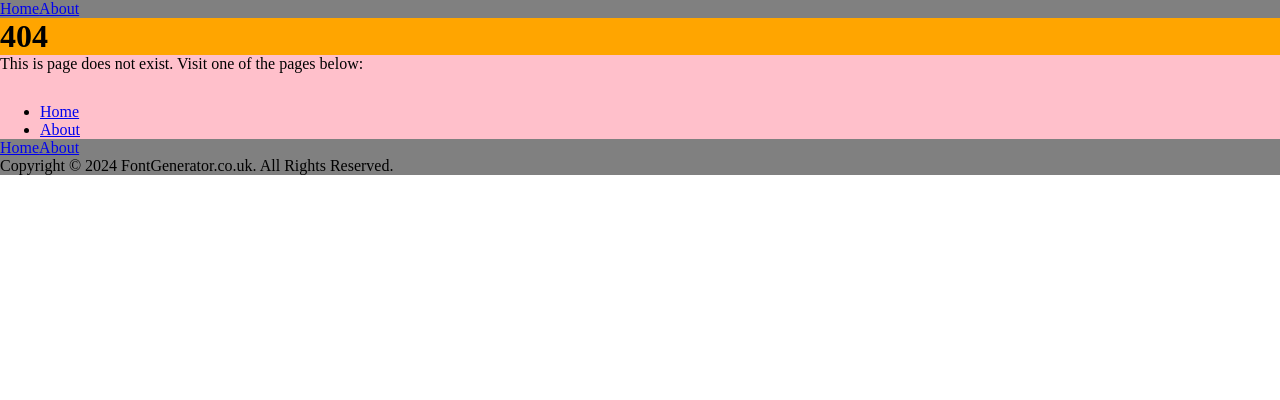
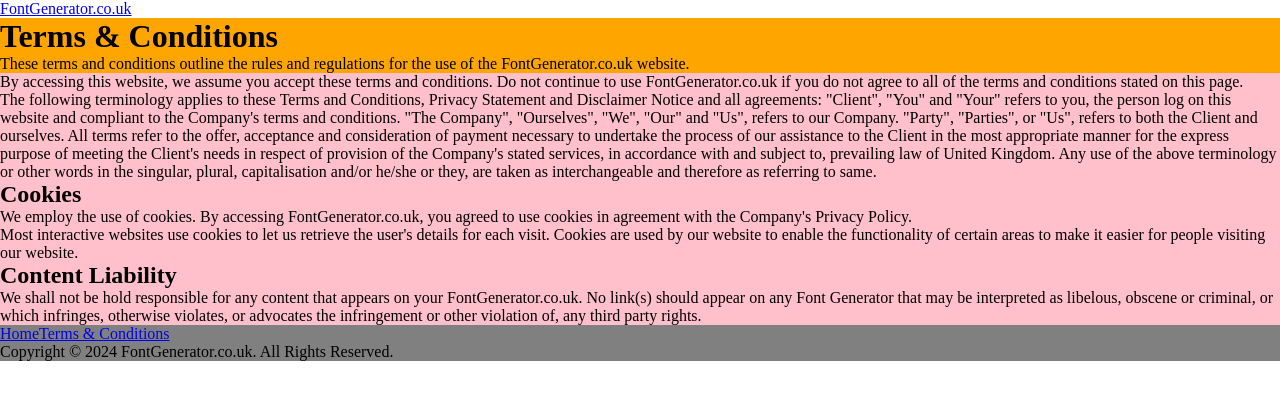
Before and after one commit to johnnyfwk/font-generator-front-end, a React (Create React App) app: page /terms-and-conditions in a window 1280 px wide. Before the commit this address had no page. Shown: the top 400 px of the page. Built offline with nearby package versions, Linux system fonts and the light colour scheme.

Commit message:
Creating home page copy and terms and conditions.

```diff
--- a/src/App.js
+++ b/src/App.js
@@ -1,17 +1,17 @@
 import { Routes, Route } from "react-router-dom";
-import Nav from "./components/Nav";
+import Logo from "./components/Logo";
 import Home from "./pages/Home";
-import About from "./pages/About";
 import Footer from "./components/Footer";
+import TermsAndConditions from "./pages/TermsAndConditions";
 import Error404 from "./pages/Error404";
 
 function App() {
     return (
         <div className="App">
-            <Nav />
+            <Logo />
             <Routes>
                 <Route path="/" element={<Home />} />
-                <Route path="/about" element={<About />} />
+                <Route path="/terms-and-conditions" element={<TermsAndConditions />} />
                 <Route path="*" element={<Error404 />} />
             </Routes>
             <Footer />
--- a/src/components/Footer.jsx
+++ b/src/components/Footer.jsx
@@ -6,7 +6,7 @@
             <div id="footer-links-wrapper">
                 <div className="footer-links">
                     <Link to="/">Home</Link>
-                    <Link to="/about">About</Link>
+                    <Link to="/terms-and-conditions">Terms & Conditions</Link>
                 </div>
             </div>
             <div id="copyright">Copyright &copy; {new Date().getFullYear()} FontGenerator.co.uk. All Rights Reserved.</div>
--- /dev/null
+++ b/src/components/Logo.jsx
@@ -0,0 +1,9 @@
+import { Link } from "react-router-dom";
+
+export default function Logo() {
+    return (
+        <div id="logo">
+            <Link to="/">FontGenerator.co.uk</Link>
+        </div>
+    )
+}
--- a/src/pages/Home.jsx
+++ b/src/pages/Home.jsx
@@ -327,13 +327,13 @@
             <Helmet>
                 <meta name="robots" content="index, follow" />
                 <link rel="canonical" href="https://fontgenerator.co.uk/" />
-                <title>Font Generator • FontGenerator.co.uk</title>
-                <meta name="description" content="Copy and paste fonts with our font generator." />
+                <title>Font Generator: Create Customised Copy & Paste Fonts | FontGenerator.co.uk</title>
+                <meta name="description" content="Transform your words with various font styles, casing options, and formatting features. Perfect for social media, websites, and more." />
             </Helmet>
 
             <header>
-                <h1>Font Generator</h1>
-                <p>Copy and paste fonts with our font generator.</p>
+                <h1>Font Generator: Create Customised Fonts for Your Text</h1>
+                <p>Transform your text into unique fonts with our font generator. Our intuitive tool allows you to customise your text in various ways to suit your needs, whether its creating social media posts or writing eye-catching headlines.</p>
             </header>
 
             <main>
@@ -585,6 +585,17 @@
                         )
                     })}
                 </section>
+
+                <section>
+                    <h2>Key features:</h2>
+                    <ul>
+                        <li><strong>Text Transformation</strong>: Easily reverse, uppercase, lowercase, or capitalise your text with just a click. Experiment with different styles to find the perfect fit for your message.</li>
+                        <li><strong>Advanced Formatting</strong>: Take your text customisation further with options like capitalisation odd/even, random capitalisation, camel case, and pascal case. Let your creativity shine with endless possibilities.</li>
+                        <li><strong>Separators and Wrappers</strong>: Customise your text layout by adding separators between words or characters. Wrap your text with prefixes or suffixes to add a personal touch.</li>
+                        <li><strong>URL Friendly</strong>: Ensure your text is URL-friendly with our built-in feature. Make sharing links hassle-free and enhance your online presence.</li>
+                        <li><strong>Copy to Clipboard</strong>: Once you've created your perfect font, simply copy it to your clipboard with the click of a button. No more hassle, just seamless integration with your favourite platforms.</li>
+                    </ul>
+                </section>
             </main>
         </div>
     )
--- /dev/null
+++ b/src/pages/TermsAndConditions.jsx
@@ -0,0 +1,37 @@
+import { Helmet } from "react-helmet";
+
+export default function TermsAndConditions() {
+    return (
+        <div>
+            <Helmet>
+                <meta name="robots" content="index, follow" />
+                <link rel="canonical" href="https://fontgenerator.co.uk/terms-and-conditions" />
+                <title>Terms & Conditions | FontGenerator.co.uk</title>
+                <meta name="description" content="The terms and conditions for FontGenerator.co.uk" />
+            </Helmet>
+
+            <header>
+                <h1>Terms & Conditions</h1>
+                <p>These terms and conditions outline the rules and regulations for the use of the FontGenerator.co.uk website.</p>
+            </header>
+
+            <main>
+                <section>
+                    <p>By accessing this website, we assume you accept these terms and conditions. Do not continue to use FontGenerator.co.uk if you do not agree to all of the terms and conditions stated on this page.</p>
+
+                    <p>The following terminology applies to these Terms and Conditions, Privacy Statement and Disclaimer Notice and all agreements: "Client", "You" and "Your" refers to you, the person log on this website and compliant to the Company's terms and conditions. "The Company", "Ourselves", "We", "Our" and "Us", refers to our Company. "Party", "Parties", or "Us", refers to both the Client and ourselves. All terms refer to the offer, acceptance and consideration of payment necessary to undertake the process of our assistance to the Client in the most appropriate manner for the express purpose of meeting the Client's needs in respect of provision of the Company's stated services, in accordance with and subject to, prevailing law of United Kingdom. Any use of the above terminology or other words in the singular, plural, capitalisation and/or he/she or they, are taken as interchangeable and therefore as referring to same.</p>
+
+                    <h2>Cookies</h2>
+
+                    <p>We employ the use of cookies. By accessing FontGenerator.co.uk, you agreed to use cookies in agreement with the Company's Privacy Policy.</p>
+
+                    <p>Most interactive websites use cookies to let us retrieve the user's details for each visit. Cookies are used by our website to enable the functionality of certain areas to make it easier for people visiting our website.</p>
+
+                    <h2>Content Liability</h2>
+
+                    <p>We shall not be hold responsible for any content that appears on your FontGenerator.co.uk. No link(s) should appear on any Font Generator that may be interpreted as libelous, obscene or criminal, or which infringes, otherwise violates, or advocates the infringement or other violation of, any third party rights.</p>
+                </section>
+            </main>
+        </div>
+    )
+}
```
